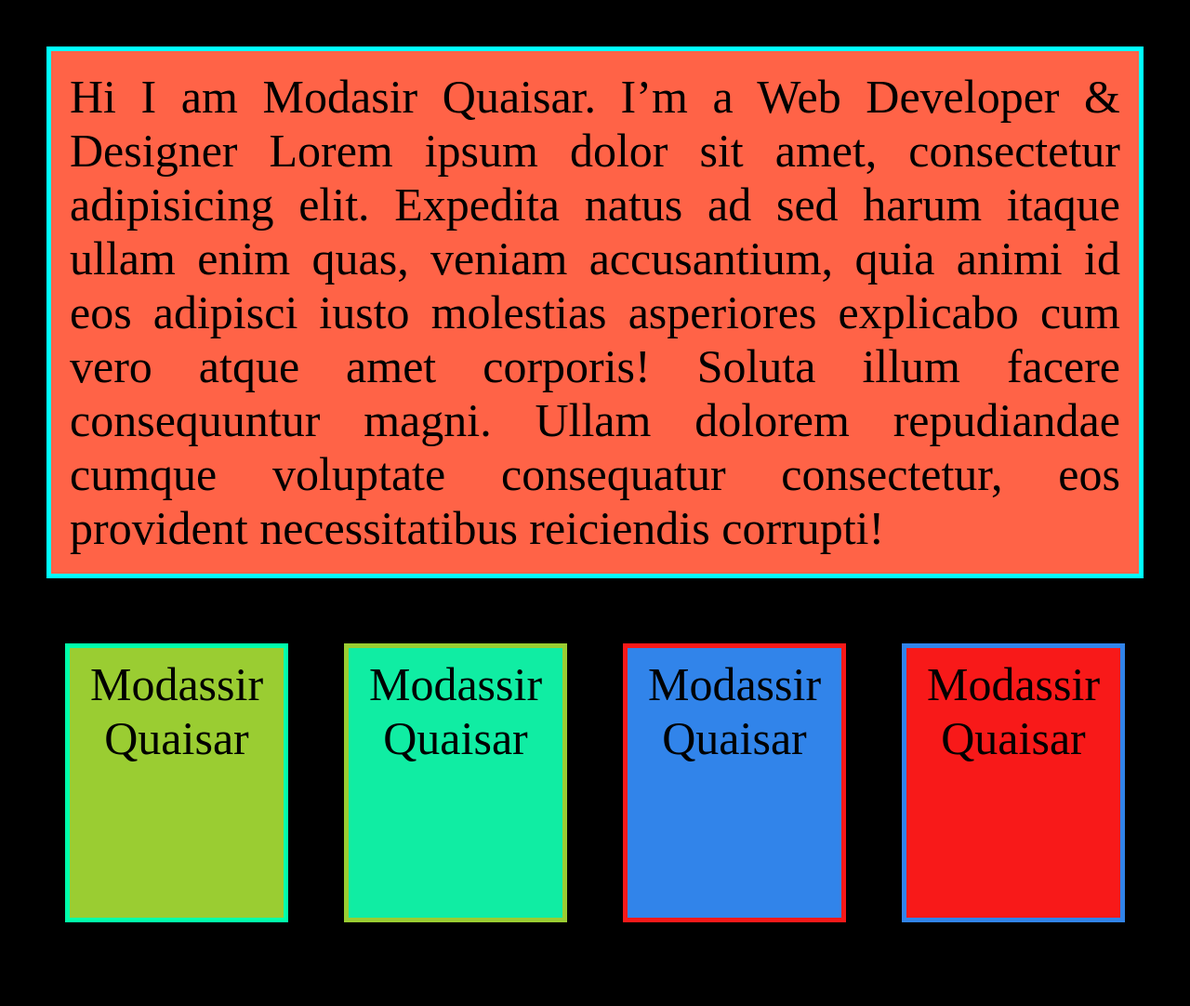
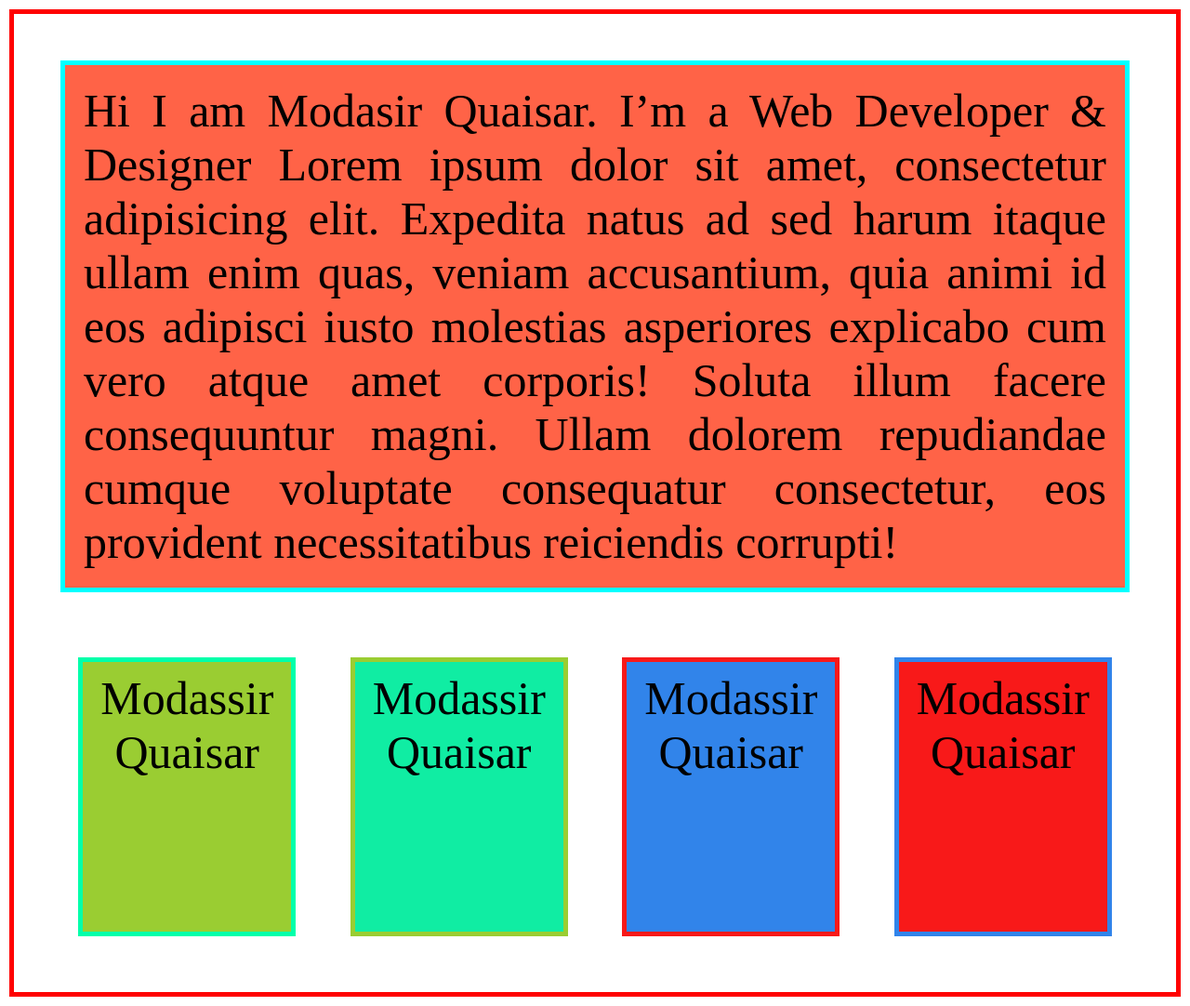
Before and after one commit to ModassirQuaisar/Summer-Internship-2-Task, a plain HTML site: page task-5/task-5.html in a window 1280 px wide. Shown: the whole page at 93% size. Before the commit the page ends 1052 px from the top, so only its background shows below. Drawn offline with Linux system fonts and the light colour scheme.

Commit message:
Update task-5.html

```diff
--- a/task-5/task-5.html
+++ b/task-5/task-5.html
@@ -6,13 +6,17 @@
   <title>Box model</title>
   <style>
     *{
-      background-color: #000;
+      background-color: powderblues;
       margin: 0px;
       padding: 0px;
       width: fit-content;
       height: fit-content;
     }
     .container{
+      margin:10px;
+      border: 5px solid red;
+    }
+    .multibox{
       margin: 40px;
       width: auto;
       display: flex;
@@ -79,13 +83,15 @@
   </style>
 </head>
 <body>
+  <div class="container">
   <div class="main">Hi I am Modasir Quaisar. I’m a Web Developer & Designer
     Lorem ipsum dolor sit amet, consectetur adipisicing elit. Expedita natus ad sed harum itaque ullam enim quas, veniam accusantium, quia animi id eos adipisci iusto molestias asperiores explicabo cum vero atque amet corporis! Soluta illum facere consequuntur magni. Ullam dolorem repudiandae cumque voluptate consequatur consectetur, eos provident necessitatibus reiciendis corrupti!</div>
-  <div class="container">
+    <div class="multibox">
     <div class="box1">Modassir Quaisar</div>
     <div class="box2">Modassir Quaisar</div>
     <div class="box3">Modassir Quaisar</div>
     <div class="box4">Modassir Quaisar</div>
   </div>
+</div>
 </body>
 </html>
```
